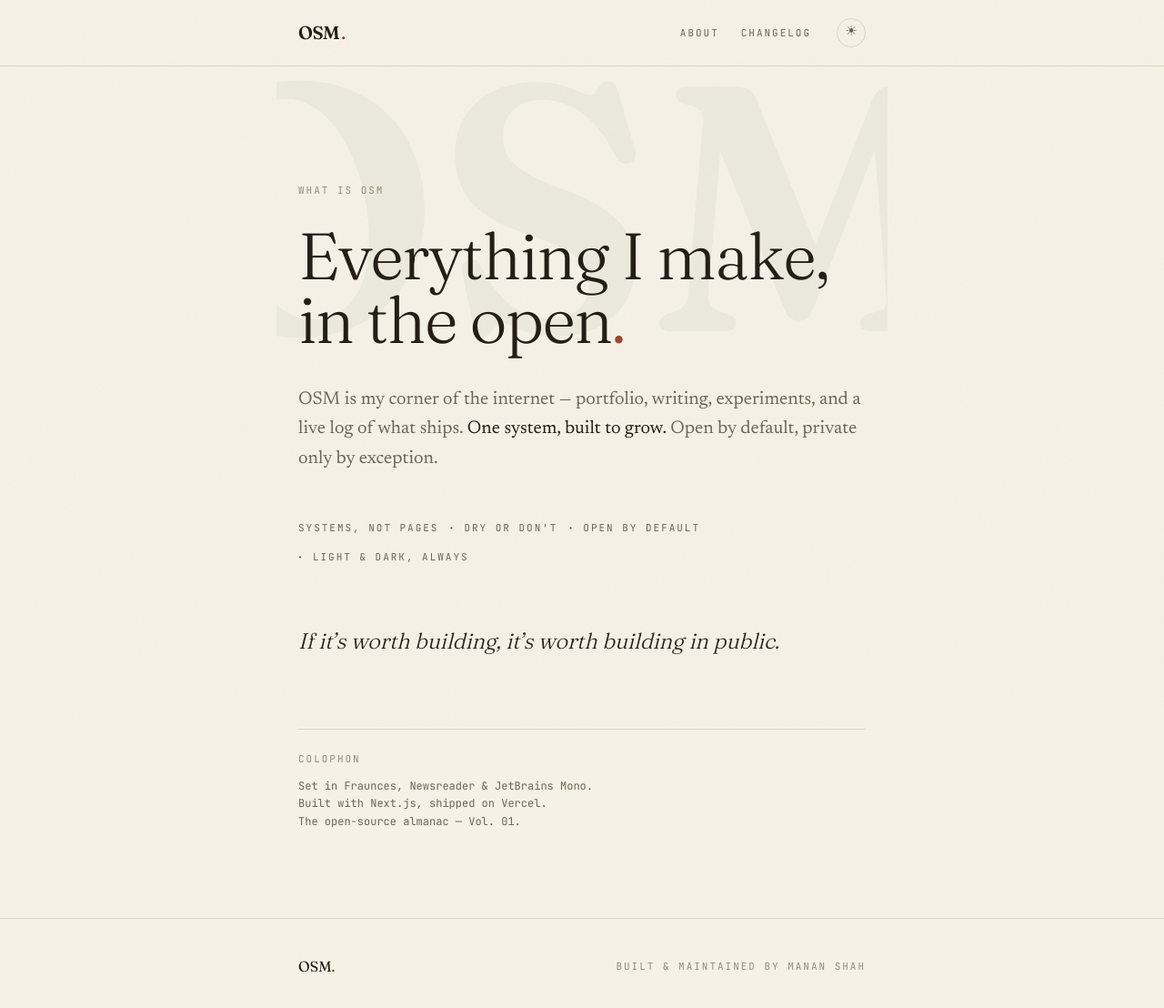
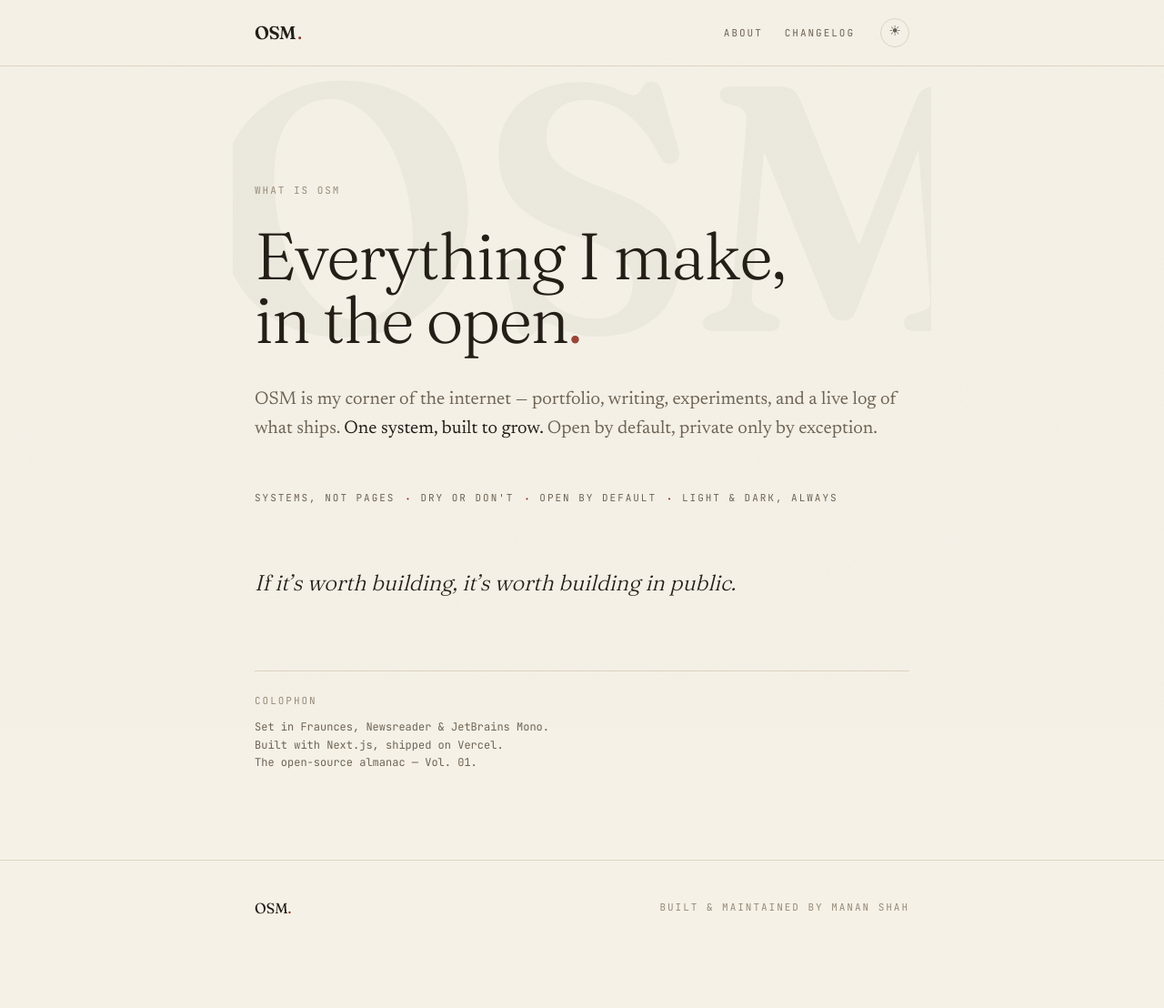
Before and after one commit to mananssh/opensourcemanan, a Next.js app: page /osm in a window 1280 px wide. Shown: the top 1108 px of the page at 91% size. After the commit the page ends 1050 px from the top, so only its background shows below. Built offline with nearby package versions, Linux system fonts and the light colour scheme.

Commit message:
refactor: extract a single page-width container, widen to 48rem (#23)
Page width was hardcoded as max-w-2xl in 5 places. Extracted into one
container-editorial utility (single source of truth) and widened the
measure from 42rem to 48rem so wide screens feel less empty.

```diff
--- a/app/changelog/page.tsx
+++ b/app/changelog/page.tsx
@@ -47,7 +47,7 @@ export default function ChangelogPage() {
   const days = getChangelog();
 
   return (
-    <main className="mx-auto w-full max-w-2xl px-6 pt-20 sm:pt-28">
+    <main className="container-editorial pt-20 sm:pt-28">
       <header>
         <p className="label-caps text-faint">The log</p>
         <h1 className="mt-5 font-display text-5xl font-light tracking-tight text-ink">
--- a/app/globals.css
+++ b/app/globals.css
@@ -74,6 +74,17 @@ body::before {
   opacity: 0.05;
 }
 
+/*
+ * The single source of truth for page width. Every surface (header, footer,
+ * pages) uses this — change the measure once here, never per-page.
+ */
+@utility container-editorial {
+  width: 100%;
+  max-width: 48rem; /* matches Tailwind's max-w-3xl */
+  margin-inline: auto;
+  padding-inline: 1.5rem;
+}
+
 /* Editorial small-caps label helper. */
 .label-caps {
   font-family: var(--font-mono), monospace;
--- a/app/osm/page.tsx
+++ b/app/osm/page.tsx
@@ -19,7 +19,7 @@ const ETHOS = [
 
 export default function OsmPage() {
   return (
-    <main className="relative mx-auto w-full max-w-2xl overflow-hidden px-6 pt-24 sm:pt-32">
+    <main className="container-editorial relative overflow-hidden pt-24 sm:pt-32">
       {/* Oversized ghosted wordmark — depth, not decoration. */}
       <span
         aria-hidden
--- a/app/page.tsx
+++ b/app/page.tsx
@@ -5,7 +5,7 @@ export default function Home() {
   const sections = siteNav.filter((item) => item.href !== "/");
 
   return (
-    <main className="mx-auto w-full max-w-2xl px-6 pt-20 sm:pt-28">
+    <main className="container-editorial pt-20 sm:pt-28">
       {/* Masthead */}
       <p className="label-caps text-faint">Vol. 01 — Open-source almanac</p>
 
--- a/components/site-footer.tsx
+++ b/components/site-footer.tsx
@@ -4,7 +4,7 @@
 export function SiteFooter() {
   return (
     <footer className="mt-24 border-t border-rule">
-      <div className="mx-auto flex w-full max-w-2xl flex-col gap-1 px-6 py-10 sm:flex-row sm:items-center sm:justify-between">
+      <div className="container-editorial flex flex-col gap-1 py-10 sm:flex-row sm:items-center sm:justify-between">
         <span className="font-display text-base text-ink">
           OSM<span className="text-accent">.</span>
         </span>
--- a/components/site-header.tsx
+++ b/components/site-header.tsx
@@ -9,7 +9,7 @@ import { ThemeToggle } from "@/components/theme-toggle";
 export function SiteHeader() {
   return (
     <header className="sticky top-0 z-40 border-b border-rule bg-paper/85 backdrop-blur-sm">
-      <nav className="mx-auto flex w-full max-w-2xl items-center justify-between px-6 py-5">
+      <nav className="container-editorial flex items-center justify-between py-5">
         <Link href="/" className="group inline-flex items-baseline gap-0.5">
           <span className="font-display text-xl font-semibold tracking-tight text-ink">
             OSM
```
Also changed, not shown: .changeset/editorial-container.md (added).
